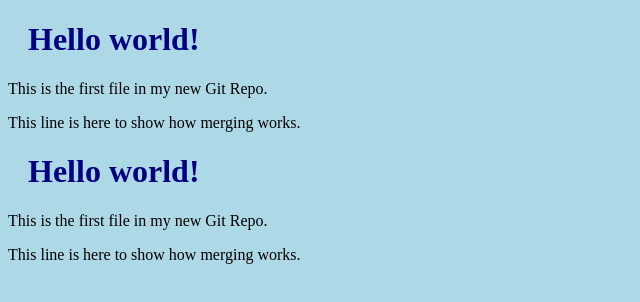
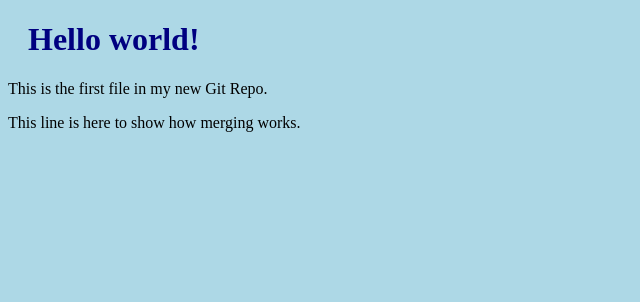
Before and after one commit to namballasaisurya/practicewell, a plain HTML site: page index.html in a window 1280 px wide. Shown: the whole page, without its empty margins (0-640 px from the left). Drawn offline with Linux system fonts and the light colour scheme.

Commit message:
Update index.html

```diff
--- a/index.html
+++ b/index.html
@@ -11,18 +11,3 @@
 <p>This line is here to show how merging works.</p>
 
 </body>
-</html>
-<!DOCTYPE html>
-<html>
-<head>
-<title>Hello World!</title>
-<link rel="stylesheet" href="bluestyle.css">
-</head>
-<body>
-
-<h1>Hello world!</h1>
-<p>This is the first file in my new Git Repo.</p>
-<p>This line is here to show how merging works.</p>
-
-</body>
-</html>
```
